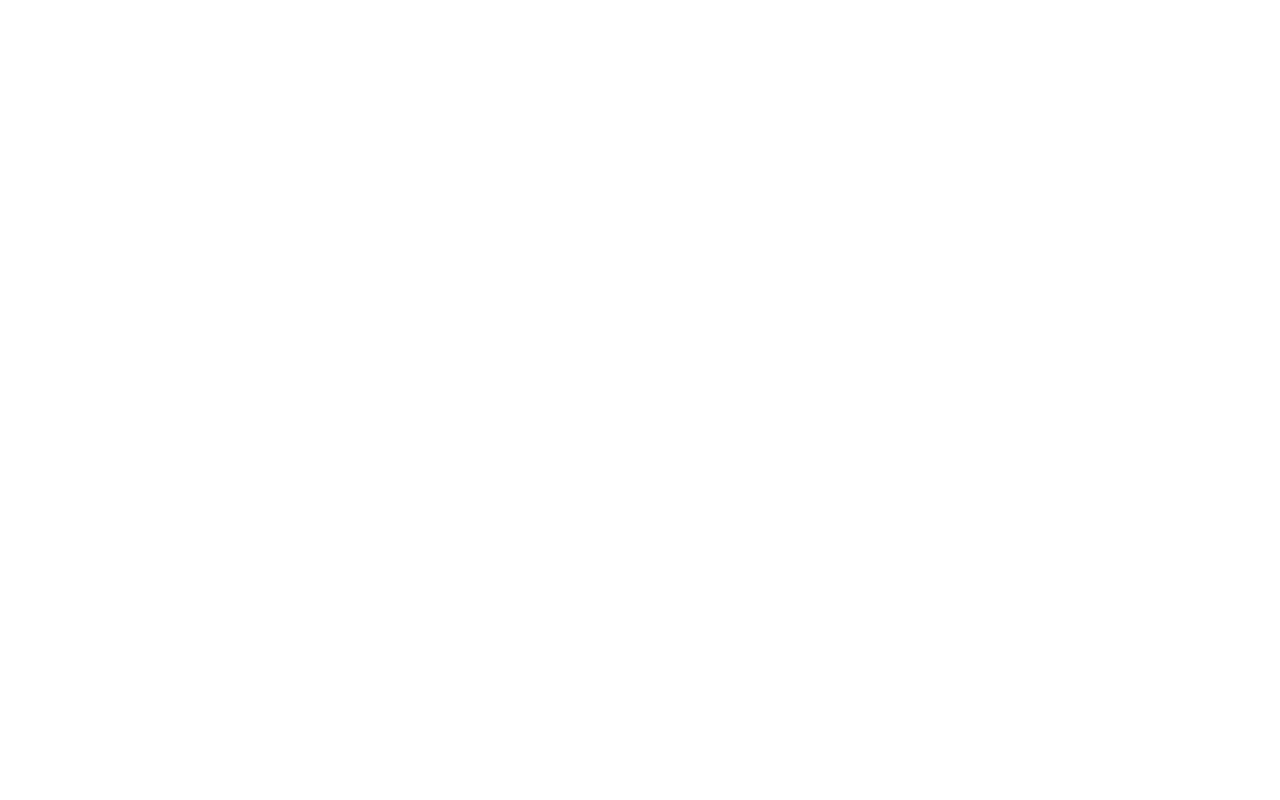
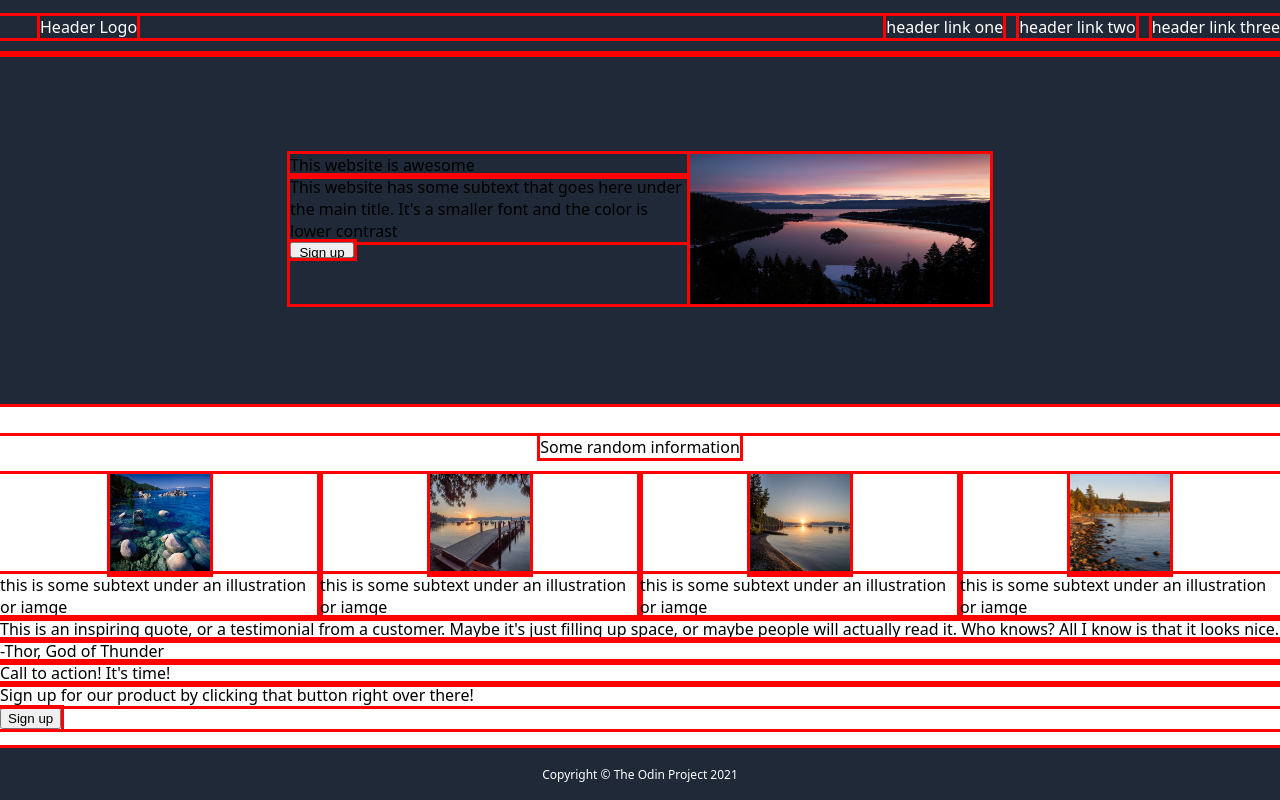
Before and after one commit to nahwoah/odin-landing-page, a plain HTML site: page index.html in a window 1280 px wide. Drawn offline with Linux system fonts and the light colour scheme.

Commit message:
added html, styled basic header and footer

```diff
--- a/index.html
+++ b/index.html
@@ -4,3 +4,63 @@
     <meta charset="UTF-8">
     <meta http-equiv="X-UA-Compatible" content="IE=edge">
     <meta name="viewport" content="width=device-width, initial-scale=1.0">
+    <link rel="stylesheet" href="./style.css">
+  </head>
+  <body>
+    <div class="container1">
+      <div class="header">
+        <ul class="header-list">
+          <li class="header-li1"><a href="index.html">Header Logo</a></li>
+          <li><a href="#">header link one</a></li>
+          <li><a href="#">header link two</a></li>
+          <li><a href="#">header link three</a></li>
+        </ul>
+      </div>
+        <div class="section1">
+          <div class="section1-signup">
+            <div class="section1-text1">This website is awesome</div>
+            <div class="section1-text2">This website has some subtext that goes here under the main title.
+              It's a smaller font and the color is lower contrast</div>
+            <button class="signup">Sign up</button>
+          </div>
+          <img src="./images/lake-tahoe.jpg" alt="Lake-Tahoe">
+        </div>
+    </div>
+    <div class="section2">
+      <div class="secstion2-info">Some random information</div>
+      <div class="section2-images">
+        <div class="section2-image1">
+          <img src="./images/lake-tahoe-rocks.jpg" alt="Lake-Tahoe-Rocks">
+          <div>this is some subtext under an illustration or iamge</div>
+        </div>
+        <div class="section2-image2">
+          <img src="./images/Lake-Tahoe-Sunrise.jpg" alt="Lake-Tahoe-Sunrise">
+          <div>this is some subtext under an illustration or iamge</div>
+        </div>
+        <div class="section2-image3">
+          <img src="./images/Sunrise-Bliss.jpg" alt="Sunrise-Bliss">
+          <div>this is some subtext under an illustration or iamge</div>
+        </div>
+        <div class="section2-image4">
+          <img src="./images/tahoe-morning.jpg" alt="Tahoe-Morning">
+          <div>this is some subtext under an illustration or iamge</div>
+        </div>
+      </div>
+    </div>
+    <div class="section3">
+      <div class="section3-text1">This is an inspiring quote, or a testimonial from a customer.
+        Maybe it's just filling up space, or maybe
+        people will actually read it. Who knows? All I know is that it looks nice.
+      </div>
+      <div class="section3-text2">-Thor, God of Thunder</div>
+    </div>
+    <div class="section4">
+      <div>Call to action! It's time!</div>
+      <div>Sign up for our product by clicking that button right over there!</div>
+      <button class="section4-signup">Sign up</button>
+    </div>
+    <div class="footer">
+      Copyright © The Odin Project 2021
+    </div>
+  </body>
+</html>
--- a/style.css
+++ b/style.css
@@ -0,0 +1,107 @@
+body{
+    margin: 0;
+    min-height: 100vh;
+    font-family: system-ui, -apple-system, BlinkMacSystemFont, 'Segoe UI', Roboto, Oxygen, Ubuntu, Cantarell, 'Open Sans', 'Helvetica Neue', sans-serif;
+    /* display: flex;
+    flex-direction: column; */
+}
+
+.header{
+    background-color: #1f2937;
+    display: flex;
+    flex-direction: column;
+    /* align-items: center; */
+}
+
+.container1{
+    background-color: #1f2937;
+}
+
+.header-list{
+    display: flex;
+    gap: 1rem;
+    /* margin-left: 200px;
+    margin-right: 200px; */
+    /* padding-left: 200px;
+    padding-right: 200px; */
+}
+
+.header-li1{
+    margin-right: auto;
+}
+
+.header-list li, a{
+    text-decoration: none;
+    list-style-type: none;
+    color: white;
+}
+
+.section1 img{
+    width: 300px;
+    height: 150px;
+}
+
+.section2 img{
+    width: 100px;
+    height: 100px;
+}
+
+.section1{
+    display: flex;
+    justify-content: center;
+    /* margin-right: 200px;
+    margin-left: 200px;
+    margin-top: 50px; */
+    /* margin-bottom: 50px; */
+    padding: 100px;
+}
+
+.section1-signup{
+    display: flex;
+    flex-direction: column;
+    flex-grow: 0;
+    flex-basis: 400px;
+}
+
+.section1 button{
+    width: 64px;
+    height: 16px;
+
+}
+
+.section2{
+    display: flex;
+    flex-direction: column;
+    align-items: center;
+    margin-top: 32px;
+}
+
+.section2-images{
+    display: flex;
+    margin-top: 16px;
+}
+
+.section2-image1, .section2-image2, .section2-image3, .section2-image4{
+    display: flex;
+    flex-direction: column;
+    align-items: center;
+}
+
+.footer{
+    position: fixed;
+    bottom: 0;
+    left: 0;
+    right: 0;
+    height: 52px;
+    display: flex;
+    justify-content: center;
+    align-items: center;
+    background-color: #1f2937;
+    color: white;
+    font-size: 12px;
+}
+
+
+*{
+    outline: solid red;
+}
```
Also changed, not shown: images/Lake-Tahoe-Sunrise.jpg (added), images/Sunrise-Bliss.jpg (added), images/lake-tahoe-rocks.jpg (added), images/lake-tahoe.jpg (added), images/tahoe-morning.jpg (added), 2 other files.
